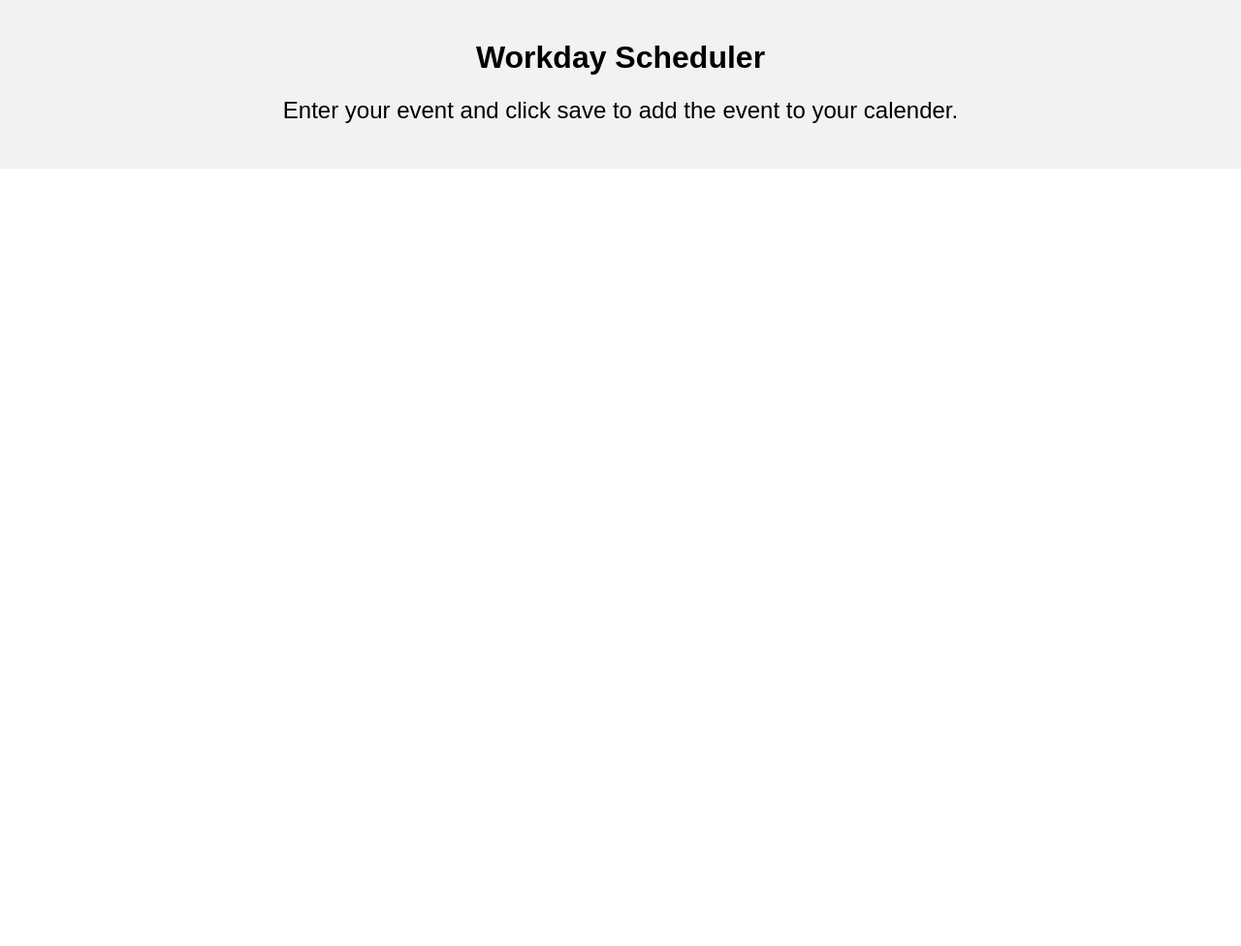
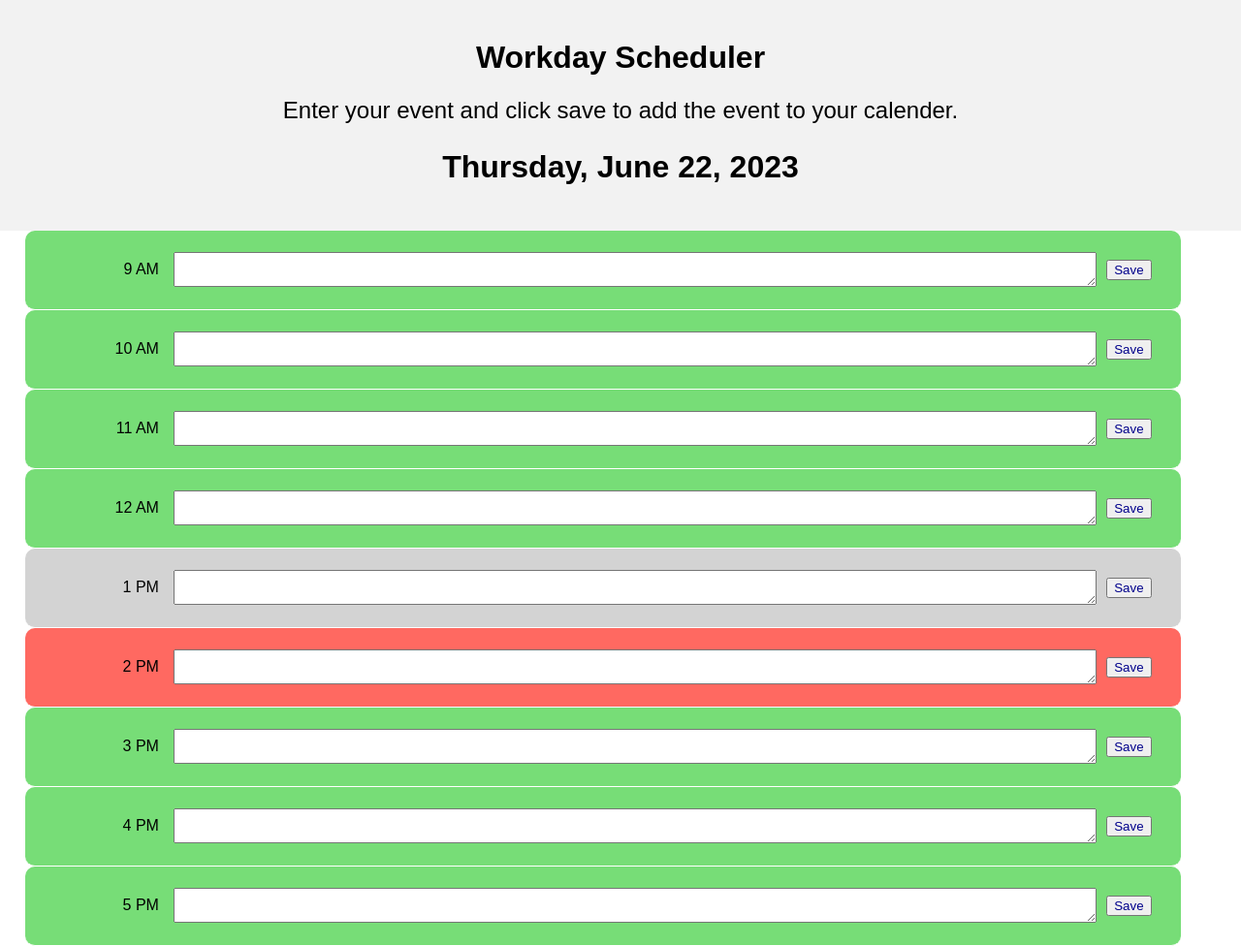
Before and after one commit to CodenameToby/Workday-Scheduler, a plain HTML site: page index.html in a window 1280 px wide. Shown: the whole page at 97% size. Before the commit the page ends 800 px from the top, so only its background shows below. Drawn offline with nearby package versions, Linux system fonts and the light colour scheme; files that its build step writes are made by us from their sources.

Commit message:
touch up on CSS and Java pages references

```diff
--- a/index.html
+++ b/index.html
@@ -5,7 +5,7 @@
   <!-- Make webpage scaleable based on the viewport -->
   <meta name="viewport" content="width=device-width, initial-scale=1.0">
   <title>Workday Scheduler</title>
-  <link rel="stylesheet" href="style.css">
+  <link rel="stylesheet" href="assets/style.css">
 </head>
 <!-- Heading will display title of page and basic instruction on how to add event. -->
 <!-- Main element of html will be the container for the calender.  -->
@@ -23,7 +23,7 @@
     </main>
     <script src="https://code.jquery.com/jquery-3.6.0.min.js"></script>
     <script src="https://cdn.jsdelivr.net/npm/dayjs"></script>
-    <script src="script.js"></script>
+    <script src="assets/script.js"></script>
   </body>
 
   </html>
```
